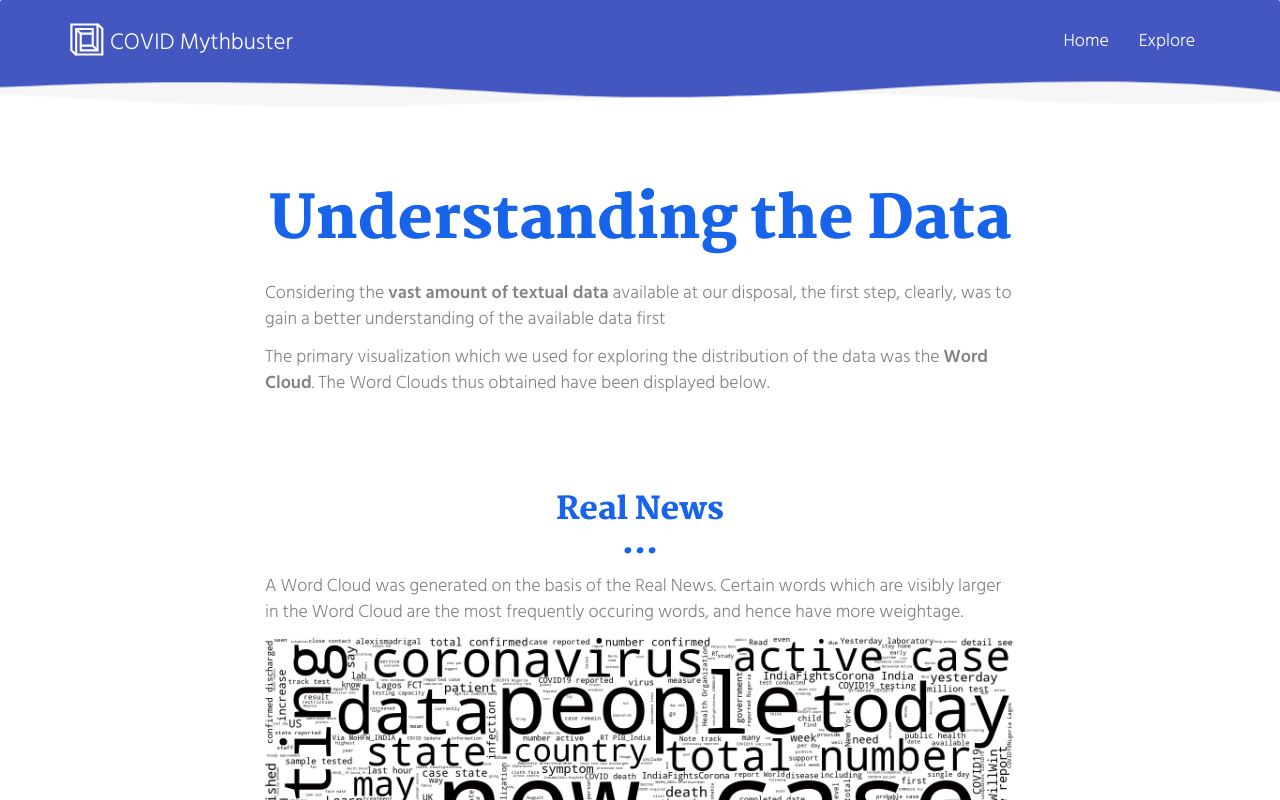
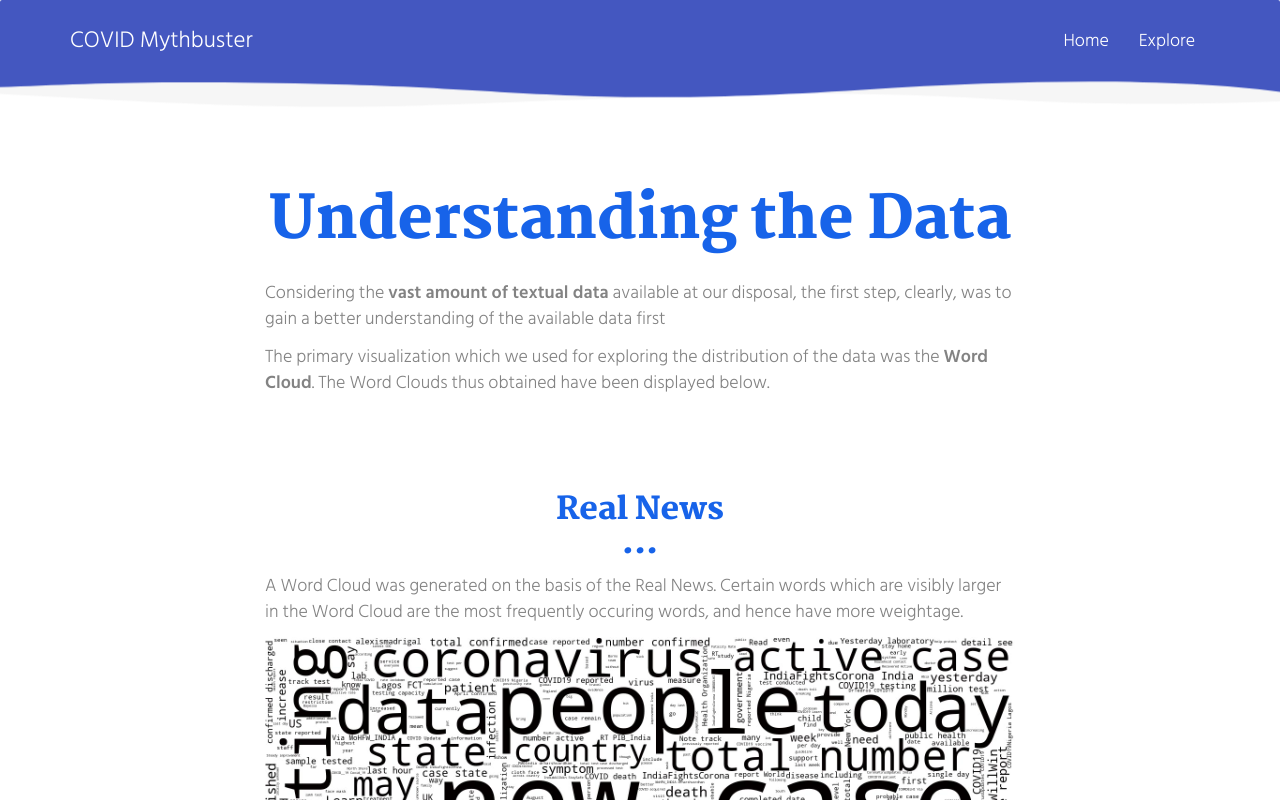
Before and after one commit to FlintyTub49/Fake-News-Detector-Bot-, a plain HTML site: page templates/project.html in a window 1280 px wide. Shown: the top 800 px of the page. Drawn offline with Linux system fonts and the light colour scheme; files whose address does not match are found by name.

Commit message:
Change header logo

```diff
--- a/templates/project.html
+++ b/templates/project.html
@@ -37,7 +37,7 @@
           <span class="icon-bar"></span>
         </button>
                     <a class="navbar-brand" href="./index.html" title="">
-                        <img src="../static/assets/images/mashup-icon.svg" class="navbar-logo-img" alt=""> COVID Mythbuster
+                            COVID Mythbuster
                     </a>
                 </div>
 
```
